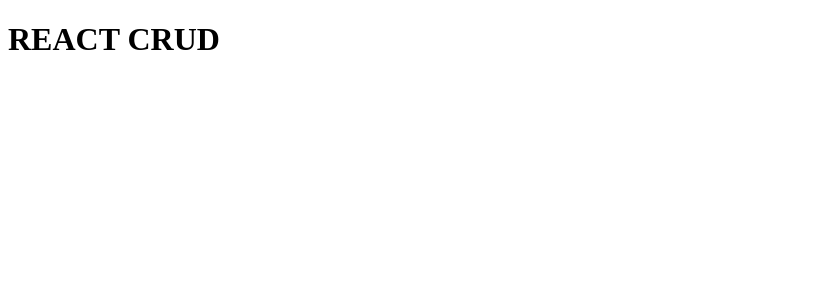
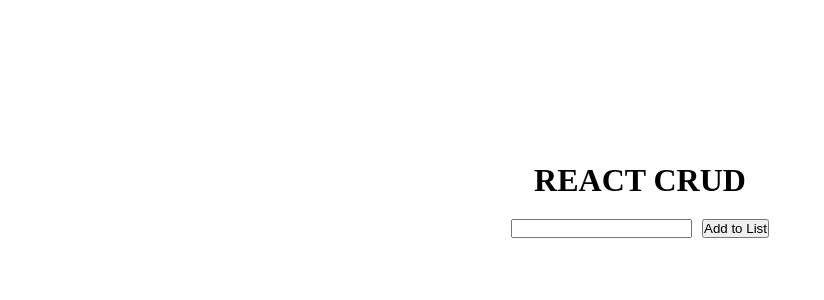
Before and after one commit to nm1008/react-crud, a React (Vite) app: page / in a window 1280 px wide. Shown: the top 300 px of the page, without its empty margins (0-824 px from the left). Built offline with nearby package versions, Linux system fonts and the light colour scheme.

Commit message:
added input field

```diff
--- a/src/App.css
+++ b/src/App.css
@@ -0,0 +1,22 @@
+*{
+  margin: 0;
+  padding: 0;
+  box-sizing: border-box;
+}
+
+.app{
+  display: flex;
+  flex-direction: column;
+  align-items: center;
+  justify-content: center;
+  height: 50vh;
+
+}
+
+.input{
+  margin-top: 20px;
+}
+
+button{
+  margin-left: 10px;
+}
--- a/src/App.jsx
+++ b/src/App.jsx
@@ -1,10 +1,26 @@
+import { useState } from "react";
 import "./App.css";
 
 function App() {
+  const [newTask, setNewTask] = useState("");
+
+
+
+
   return (
-    <>
+    <div className="app">
       <h1>REACT CRUD</h1>
-    </>
+      <Input setNewTask={setNewTask}  />
+    </div>
+  );
+}
+
+function Input({ setNewTask }) {
+  return (
+    <div className="input">
+      <input type="text" onChange={(e) => setNewTask(e.target.value)} />
+      <button>Add to List</button>
+    </div>
   );
 }
 
```
